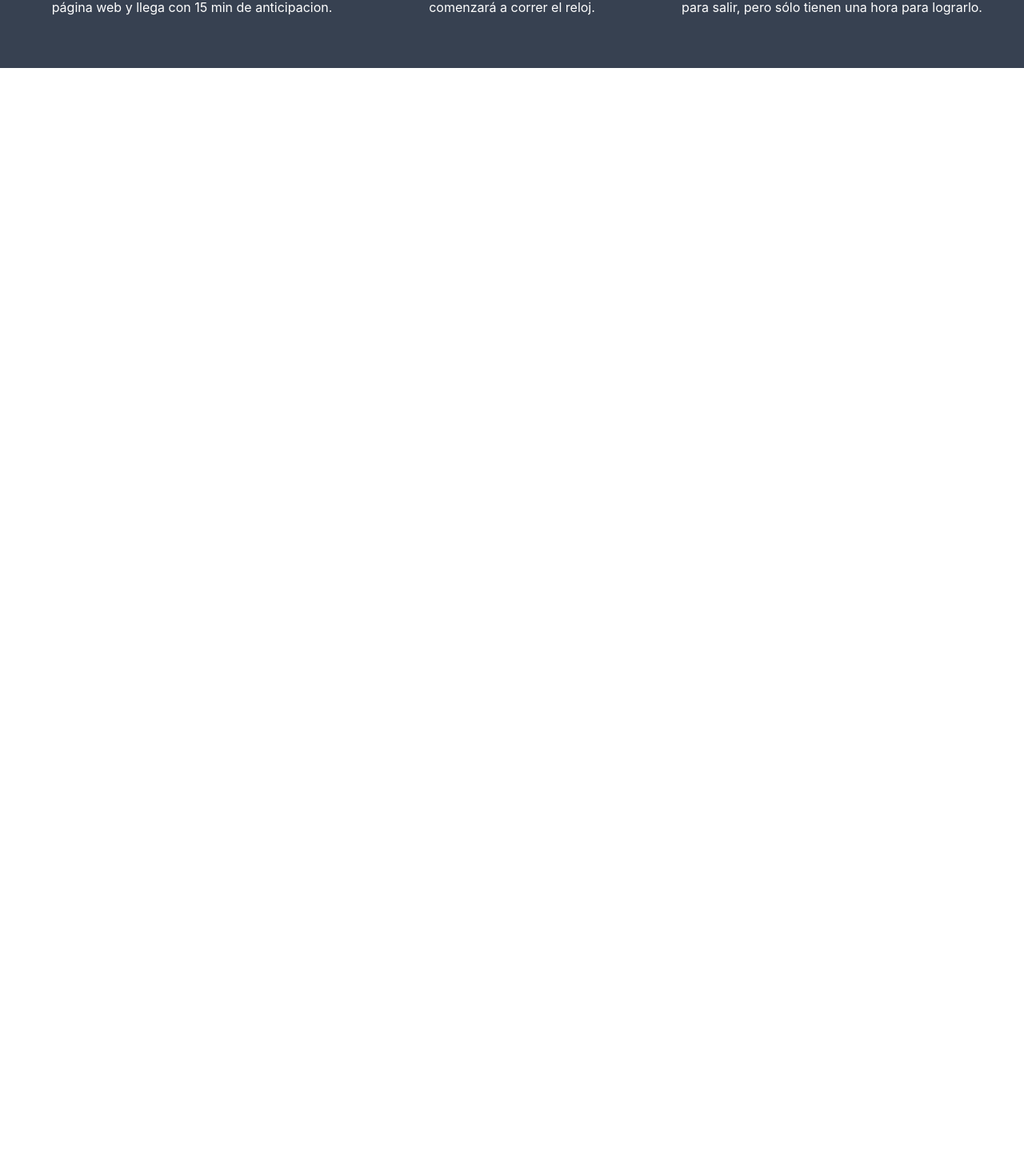
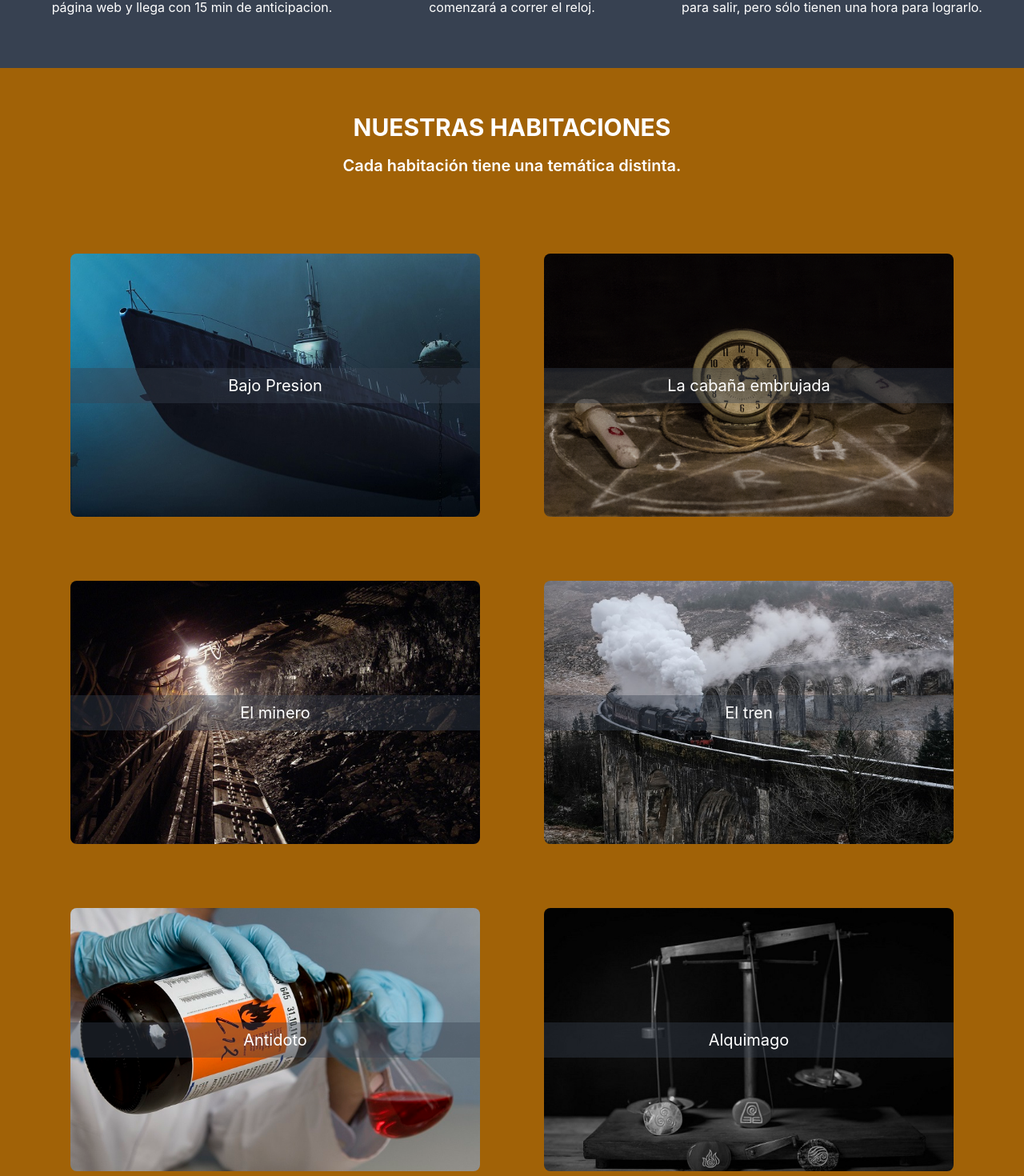
Before and after one commit to miguelrod2203/esc-room, a React (Create React App) app: page / in a window 1280 px wide. Shown: the part 1272-2742 px from the top of the page at 80% size. Before the commit the page ends 1357 px from the top, so only its background shows below. Built offline with nearby package versions, Linux system fonts and the light colour scheme.

Commit message:
listado de habitaciones oks

```diff
--- a/src/App.js
+++ b/src/App.js
@@ -1,6 +1,7 @@
 import './App.css';
 import { BannerInicio } from './Components/BannerInicio/BannerInicio';
 import { Navbar } from './Components/NavBar/NavBar';
+import { SeccionHabitaciones } from './Components/SeccionHabitaciones/SeccionHabitaciones';
 import { SeccionQueEs } from './Components/SeccionQueEs/SeccionQueEs';
 
 
@@ -13,6 +14,7 @@ function App() {
       <Navbar />
       <BannerInicio />
       <SeccionQueEs />
+      <SeccionHabitaciones />
 
 
     </div>
--- /dev/null
+++ b/src/Components/SeccionHabitaciones/CartHabitacion.js
@@ -0,0 +1,14 @@
+
+
+
+export const CartHabitacion = ( {producto} ) => {
+
+    return (
+        <div className="relative text-center flex items-center xs:w-full md:w-2/5 m-10">
+            <img className="rounded-lg" src={producto.imagen} alt={producto.nombre} title={producto.nombre}/>
+            <div className="text-white hover:text-yellow-400 hover:font-bold bg-gray-700/40  text-xl absolute inset-x-0 p-2">
+                <a href="/#">{producto.nombre}</a>
+            </div>
+        </div>
+    )
+}
--- /dev/null
+++ b/src/Components/SeccionHabitaciones/ListaDeHabitaciones.js
@@ -0,0 +1,28 @@
+import { CartHabitacion } from "./CartHabitacion"
+
+
+
+export const ListaDeHabitaciones = ( { productos } ) => {
+
+    return (
+        <div className="bg-yellow-700 pt-4">
+            <div className="text-white text-center p-10">
+                <h2 className="text-3xl font-bold">NUESTRAS HABITACIONES</h2>
+                <p className="text-xl font-semibold pt-4 pb-4">
+                    Cada habitación tiene una temática distinta.
+                </p>
+            </div>
+            <div className="flex flex-wrap justify-center">
+                {
+                    productos.length > 0 &&
+                    productos.map((producto) => {
+                        return (
+                            <CartHabitacion key={producto.id} producto={producto} />
+                        )
+                    })
+                }
+            </div>
+
+        </div>
+    )
+}
--- /dev/null
+++ b/src/Components/SeccionHabitaciones/SeccionHabitaciones.js
@@ -0,0 +1,25 @@
+import { useEffect, useState } from "react"
+import { pedirDatos } from "../../helpers/pedirDatos"
+import { ListaDeHabitaciones } from "./ListaDeHabitaciones"
+
+export const SeccionHabitaciones = () => {
+
+    const [productos, setProductos] = useState([])
+
+    // la fn pedirDatos() se encuentra en los helpers
+
+    useEffect(()=> {
+        pedirDatos()
+        .then((res) => {
+            setProductos(res)
+        })
+    })
+
+    return(
+        <section>
+
+            <ListaDeHabitaciones productos={productos} />
+
+        </section>
+    )
+}
--- /dev/null
+++ b/src/data/MOCK_DATA.json
@@ -0,0 +1,87 @@
+[
+    {
+        "id": "1",
+        "nombre": "Bajo Presion",
+        "tematica": "Submarino",
+        "imagen": "/imagenes/room-submarino.jpg",
+        "duracion": "60 min",
+        "jugadores": "2 a 7 Personas",
+        "dificultad": "8/10",
+        "resumen": "Un espia aleman y un submarino con poco oxigeno... puedes escapar para contarlo?",
+        "precio1-2": 16000,
+        "precio3-4": 14000,
+        "precio5-6": 12000,
+        "precio7": 12000
+    },
+    {
+        "id": "2",
+        "nombre": "La cabaña embrujada",
+        "tematica": "Cabaña",
+        "imagen": "/imagenes/room-casa-embrujada.png",
+        "duracion": "60 min",
+        "jugadores": "2 a 7 Personas",
+        "dificultad": "9/10",
+        "resumen": "Unas vacaciones de infarto, alquilaste una cabaña, con tus amigos y maldicion incluida... ¿podran volver a tener paz?",
+        "precio1-2": 16000,
+        "precio3-4": 14000,
+        "precio5-6": 12000,
+        "precio7": 12000
+    },
+    {
+        "id": "3",
+        "nombre": "El minero",
+        "tematica": "Mina",
+        "imagen": "/imagenes/room-minero.jpg",
+        "duracion": "60 min",
+        "jugadores": "2 a 7 Personas",
+        "dificultad": "9/10",
+        "resumen": "Atrapado al fondo de una mina... ¿puedes encontrar la forma de escapar?",
+        "precio1-2": 16000,
+        "precio3-4": 14000,
+        "precio5-6": 12000,
+        "precio7": 12000
+    },
+    {
+        "id": "4",
+        "nombre": "El tren",
+        "tematica": "Tren",
+        "imagen": "/imagenes/room-tren.jpg",
+        "duracion": "60 min",
+        "jugadores": "2 a 7 Personas",
+        "dificultad": "7/10",
+        "resumen": "Un crimen y 3 sospechosos a bordo... ¿puedes identificar al culpable antes de llegar a la estacion",
+        "precio1-2": 16000,
+        "precio3-4": 14000,
+        "precio5-6": 12000,
+        "precio7": 12000
+    },
+    {
+        "id": "5",
+        "nombre": "Antidoto",
+        "tematica": "Laboratorio",
+        "imagen": "/imagenes/room-laboratorio.jpg",
+        "duracion": "60 min",
+        "jugadores": "2 a 7 Personas",
+        "dificultad": "8/10",
+        "resumen": "Un virus mortal contamina todo el laboratorio... ¿puedes encontrar el antídoto y escapar?",
+        "precio1-2": 16000,
+        "precio3-4": 14000,
+        "precio5-6": 12000,
+        "precio7": 12000
+    },
+    {
+        "id": "6",
+        "nombre": "Alquimago",
+        "tematica": "Magia",
+        "imagen": "/imagenes/room-alquimago.jpg",
+        "duracion": "60 min",
+        "jugadores": "2 a 7 Personas",
+        "dificultad": "10/10",
+        "resumen": "El necesita un poco de tu magia y un sacrificio puede ser necesario... ¿quien del equipo sera?",
+        "precio1-2": 16000,
+        "precio3-4": 14000,
+        "precio5-6": 12000,
+        "precio7": 12000
+    }
+
+]
--- /dev/null
+++ b/src/helpers/pedirDatos.js
@@ -0,0 +1,9 @@
+import data from "../data/MOCK_DATA.json"
+
+
+
+export const pedirDatos = () => {
+    return new Promise((resolve, reject) => {
+        resolve(data)
+    })
+}
```
Also changed, not shown: public/imagenes/room-alquimago.jpg (added).
